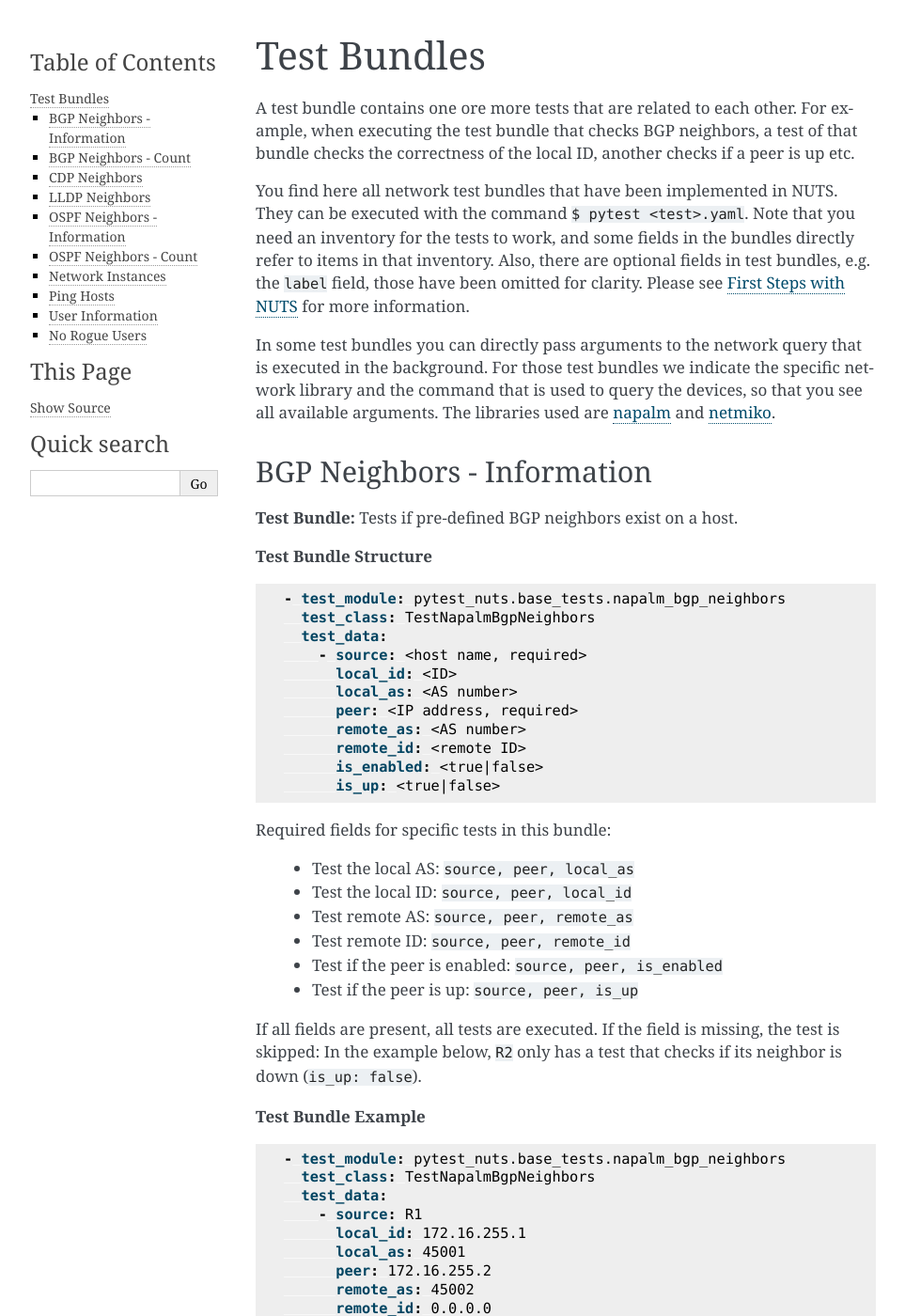
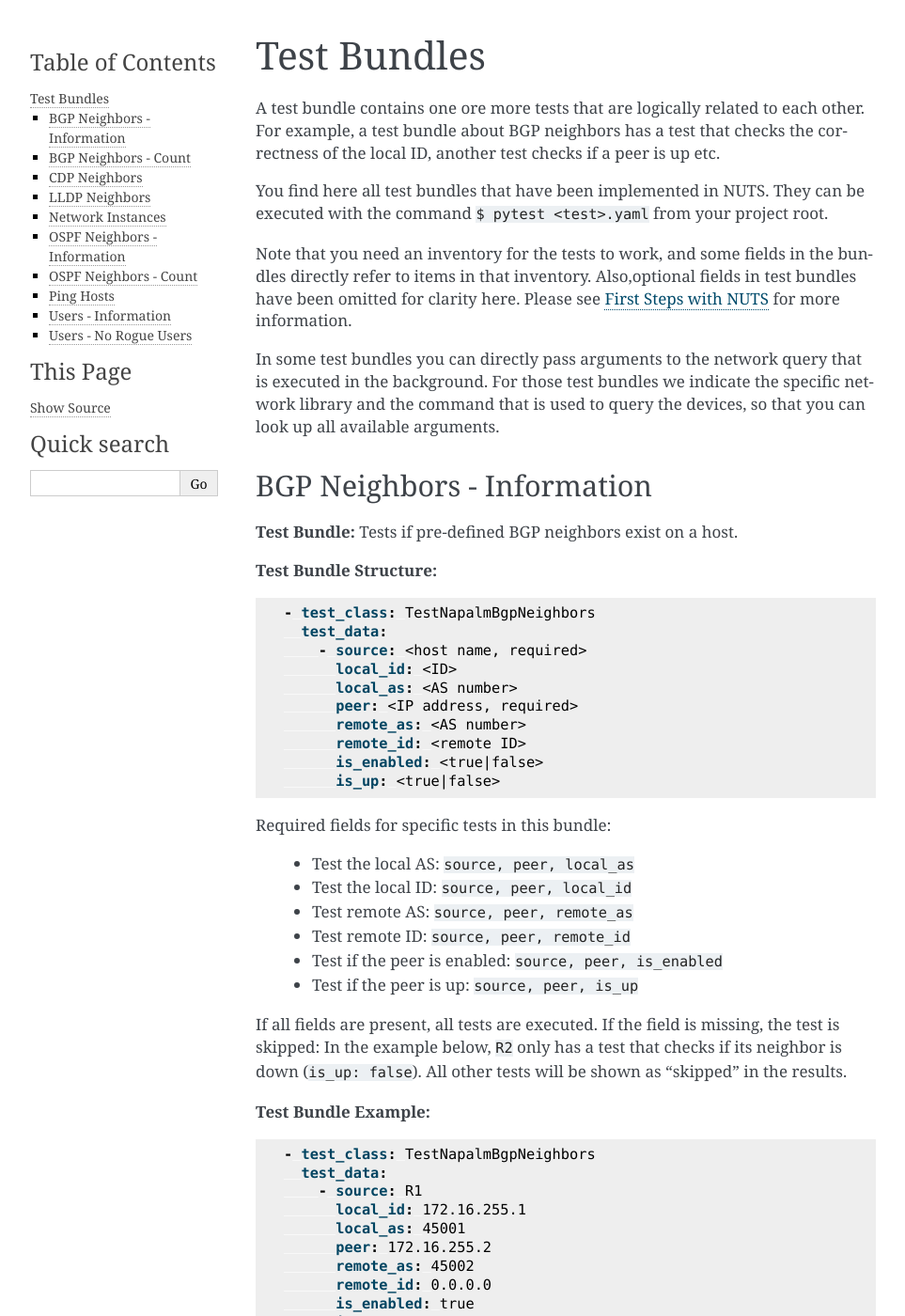
Before and after one commit to network-unit-testing-system/nuts, a Sphinx documentation site: the page built from docs/source/testbundles/alltestbundles.rst, in a window 1280 px wide and 1400 px high. Shown: the whole window at 94% size, without its empty margins (148-1111 px from the left). Built offline with Sphinx 7.4.7, drawn with Linux system fonts in a browser that asks for light colours; some of the changed text lies outside the part shown.

Commit message:
finish installation, first steps, testbundles of documentation

```diff
--- a/docs/source/installation/index.rst
+++ b/docs/source/installation/index.rst
@@ -8,11 +8,11 @@
 
 .. todo::
 
-    Use public repository to access code
+    Use public repository to access code and retest the installation instructions.
 
 .. code:: shell
 
-   git clone ssh://git@bitbucket.ins.local:7999/ntw/nettowel-nuts.git
+   git clone <public repository>
 
    cd nettowel-nuts
 
--- a/docs/source/testbundles/alltestbundles.rst
+++ b/docs/source/testbundles/alltestbundles.rst
@@ -1,23 +1,24 @@
 Test Bundles
 ============
 
-A test bundle contains one ore more tests that are related to each other. For example, when executing the test bundle that checks BGP neighbors, a test of that bundle checks the correctness of the local ID, another checks if a peer is up etc.
+A test bundle contains one ore more tests that are logically related to each other. For example, a test bundle about BGP neighbors has a test that checks the correctness of the local ID, another test checks if a peer is up etc.
 
-You find here all network test bundles that have been implemented in NUTS. They can be executed with the command ``$ pytest <test>.yaml``. Note that you need an inventory for the tests to work, and some fields in the bundles directly refer to items in that inventory. Also, there are optional fields in test bundles, e.g. the ``label`` field, those have been omitted for clarity. Please see :doc:`First Steps with NUTS <../tutorial/firststeps>` for more information.
+You find here all test bundles that have been implemented in NUTS. They can be executed with the command ``$ pytest <test>.yaml`` from your project root.
 
-In some test bundles you can directly pass arguments to the network query that is executed in the background. For those test bundles we indicate the specific network library and the command that is used to query the devices, so that you see all available arguments. The libraries used are `napalm <https://napalm.readthedocs.io/en/latest/>`__ and `netmiko <https://ktbyers.github.io/netmiko/>`__.
+Note that you need an inventory for the tests to work, and some fields in the bundles directly refer to items in that inventory. Also,optional fields in test bundles have been omitted for clarity here. Please see :doc:`First Steps with NUTS <../tutorial/firststeps>` for more information.
+
+In some test bundles you can directly pass arguments to the network query that is executed in the background. For those test bundles we indicate the specific network library and the command that is used to query the devices, so that you can look up all available arguments.
 
 BGP Neighbors - Information
 ---------------------------
 
 **Test Bundle:** Tests if pre-defined BGP neighbors exist on a host.
 
-**Test Bundle Structure**
+**Test Bundle Structure:**
 
 .. code:: yaml
 
-    - test_module: pytest_nuts.base_tests.napalm_bgp_neighbors
-      test_class: TestNapalmBgpNeighbors
+    - test_class: TestNapalmBgpNeighbors
       test_data:
         - source: <host name, required>
           local_id: <ID>
@@ -37,14 +38,13 @@
     * Test if the peer is enabled: ``source, peer, is_enabled``
     * Test if the peer is up: ``source, peer, is_up``
 
-If all fields are present, all tests are executed. If the field is missing, the test is skipped: In the example below, ``R2`` only has a test that checks if its neighbor is down (``is_up: false``).
+If all fields are present, all tests are executed. If the field is missing, the test is skipped: In the example below, ``R2`` only has a test that checks if its neighbor is down (``is_up: false``). All other tests will be shown as "skipped" in the results.
 
-**Test Bundle Example**
+**Test Bundle Example:**
 
 .. code:: yaml
 
-    - test_module: pytest_nuts.base_tests.napalm_bgp_neighbors
-      test_class: TestNapalmBgpNeighbors
+    - test_class: TestNapalmBgpNeighbors
       test_data:
         - source: R1
           local_id: 172.16.255.1
@@ -64,25 +64,21 @@
 
 **Test Bundle:** Tests the amount of BGP neighbors a host should have.
 
-**Library used:** `Napalm <https://github.com/napalm-automation/napalm>`__.
-
-**Test Bundle Structure**
+**Test Bundle Structure:**
 
 .. code:: yaml
 
-    - test_module: pytest_nuts.base_tests.napalm_bgp_neighbors
-      test_class: TestNapalmBgpNeighborsCount
+    - test_class: TestNapalmBgpNeighborsCount
       test_data:
         - source: <host name, required>
           neighbor_count: <number of neighbors, required>
 
 
-**Test Bundle Example**
+**Test Bundle Example:**
 
 .. code:: yaml
 
-    - test_module: pytest_nuts.base_tests.napalm_bgp_neighbors
-      test_class: TestNapalmBgpNeighborsCount
+    - test_class: TestNapalmBgpNeighborsCount
       test_data:
         - source: R1
           neighbor_count: 2
@@ -95,12 +91,11 @@
 
 **Test Bundle:** Tests if pre-defined CDP neighbors exist on a host.
 
-**Test Bundle Structure**
+**Test Bundle Structure:**
 
 .. code:: yaml
 
-    - test_module: pytest_nuts.base_tests.netmiko_cdp_neighbors
-      test_class: TestNetmikoCdpNeighbors
+    - test_class: TestNetmikoCdpNeighbors
       test_data:
         - source: <host name, required>
           local_port: <name of the local interface>
@@ -111,16 +106,15 @@
 Required fields for specific tests in this bundle:
 
     * Test destination host: ``source, destination_host``
-    * Test local port: `` source, destination_host, local_port``
+    * Test local port: ``source, destination_host, local_port``
     * Test remote port: ``destination_host, remote_port``
-    * Test management IP: ``source, destination_host, management_i``
+    * Test management IP: ``source, destination_host, management_ip``
 
-**Test Bundle Example**
+**Test Bundle Example:**
 
 .. code:: yaml
 
-    - test_module: pytest_nuts.base_tests.netmiko_cdp_neighbors
-      test_class: TestNetmikoCdpNeighbors
+    - test_class: TestNetmikoCdpNeighbors
       test_data:
         - source: R1
           local_port: GigabitEthernet3
@@ -134,12 +128,11 @@
 
 **Test Bundle:** Tests if pre-defined LLDP neighbors exist on a host.
 
-**Test Bundle Structure**
+**Test Bundle Structure:**
 
 .. code:: yaml
 
-    - test_module: pytest_nuts.base_tests.napalm_lldp_neighbors
-      test_class: TestNapalmLldpNeighbors
+    - test_class: TestNapalmLldpNeighbors
       test_data:
         - source: <host name, required>
           local_port: <name of the local interface, required>
@@ -151,12 +144,11 @@
     * Test remote host: ``local_port, remote_host``
     * Test remote port: ``local_port, remote_port``
 
-**Test Bundle Example**
+**Test Bundle Example:**
 
 .. code:: yaml
 
-    - test_module: pytest_nuts.base_tests.napalm_lldp_neighbors
-      test_class: TestNapalmLldpNeighbors
+    - test_class: TestNapalmLldpNeighbors
       test_data:
         - source: R1
           local_port: GigabitEthernet3
@@ -164,41 +156,76 @@
           remote_port: GigabitEthernet2
 
 
+Network Instances
+-----------------
+
+**Test Bundle:**  Tests if pre-defined network instances (VRFs) exist.
+
+**Test Bundle Structure:**
+
+.. code:: yaml
+
+    - test_class: TestNapalmNetworkInstances
+      test_data:
+        - source: <host name, required>
+          network_instance: <VRF name, required>
+          interfaces:
+            - <interface name>
+          route_distinguisher: "<number>:<number>"
+
+Required fields for specific tests in this bundle:
+
+    * Test interfaces that belong to a VRF: ``source, network_instance, interfaces``
+    * Test route-distinguisher: ``source, network_instance, route_distinguisher``
+
+
+**Test Bundle Example:**
+
+.. code:: yaml
+
+    - test_class: TestNapalmNetworkInstances
+      test_data:
+        - source: R1
+          network_instance: test1
+          interfaces:
+            - GigabitEthernet2
+            - GigabitEthernet3
+            - Loopback0
+          route_distinguisher: "1:1"
+
 OSPF Neighbors - Information
 ----------------------------
 
 **Test Bundle:** Tests if pre-defined OSPF neighbors exist on a host.
 
-**Test Bundle Structure**
+**Test Bundle Structure:**
 
 .. code:: yaml
 
-    - test_module: pytest_nuts.base_tests.netmiko_ospf_neighbors
-      test_class: TestNetmikoOspfNeighbors
+    - test_class: TestNetmikoOspfNeighbors
       test_data:
         - source: <host name, required>
-          local_port: <name of the local interface, required>
+          local_port: <name of the local interface>
           neighbor_id: <ID>
           state: <FULL/BDR|FULL/DR>
           neighbor_address: <IP address>
 
 Required fields for specific tests in this bundle:
 
+    * Test local port: ``source, local_port, neighbor_id``
     * Test neighbor ID: ``source, neighbor_id``
-    * Test local port: ``source, local_port, neighbor_id``
+    * Test state: ``source, neighbor_id, state``
     * Test neighbor address: ``source, neighbor_id, neighbor_address``
-    * Test state: ``source, neighbor_id, state``
 
 
-**Test Bundle Example**
+**Test Bundle Example:**
 
 .. code:: yaml
 
-    - test_module: pytest_nuts.base_tests.netmiko_ospf_neighbors
-      test_class: TestNetmikoOspfNeighbors
+    - test_class: TestNetmikoOspfNeighbors
       test_data:
-        - source: GigabitEthernet2
-          local_port: 172.16.255.3
+        - source: R1
+          local_port: GigabitEthernet2
           neighbor_id: 172.16.255.4
           state: FULL/BDR
           neighbor_address: 172.16.14.4
@@ -209,68 +236,87 @@
 
 **Test Bundle:** Tests the amount of OSPF neighbors a host should have.
 
-**Test Bundle Structure**
+**Test Bundle Structure:**
 
 .. code:: yaml
 
-    - test_module: pytest_nuts.base_tests.netmiko_ospf_neighbors
-      test_class: TestNetmikoOspfNeighborsCount
+    - test_class: TestNetmikoOspfNeighborsCount
       test_data:
         - source: <host name, required>
           neighbor_count: <number of neighbors, required>
 
-**Test Bundle Example**
+**Test Bundle Example:**
 
 .. code:: yaml
 
-    - test_module: pytest_nuts.base_tests.netmiko_ospf_neighbors
-      test_class: TestNetmikoOspfNeighbors
+    - test_class: TestNetmikoOspfNeighbors
       test_data:
         - source: R1
           neighbor_count: 3
 
 
-Network Instances
------------------
-
-**Test Bundle:**
-
-**Test Bundle Structure**
-
-Required fields for specific tests in this bundle:
-
-    * Test : ``something``
-
-
-**Test Bundle Example**
-
 Ping Hosts
 ----------
 
-**Test Bundle:**
+**Test Bundle:** Tests if a host can ping another.
 
-**Test Bundle Structure**
+**Test Bundle Structure:**
 
-Required fields for specific tests in this bundle:
+.. code:: yaml
 
-    * Test : ``something``
+    - test_class: TestNapalmPing
+      test_execution:
+        ttl: <number, optional>
+        timeout: <number, optional>
+        size: <number, optional>
+        count: <number, optional>
+        vrf: <string, optional>
+      test_data:
+        - source: <host name, required>
+          destination: <IP Address>
+          expected: <SUCCESS|FAIL|FLAPPING>
+          max_drop: <number>
+
+There is only one test in this bundle, i.e. ping another host. All fields are therefore required: ``source, destination, expected, max_drop``.
+
+``max_drop``:  Defines how many ping attemps are allowed to fail to still be counted as ``SUCCESS``.
+``FAIL`` means that ``max_drop`` equals the number of attempted pings. Consequentially, ``FAIL`` is ``max_drop == count``. ``FLAPPING`` is everything else in-between.
+
+``test_execution``: These fields directly control how the ping is executed. Their values are passed on to nornir, which executes the actual network requests in the background. `Nornir uses napalm's ping <https://github.com/nornir-automation/nornir_napalm/blob/master/nornir_napalm/plugins/tasks/napalm_ping.py>`__, which supports the following fields:
+
+    * ``ttl``: Max number of hops, optional.
+    * ``timeout``: Max seconds to wait after sending final packet, optional.
+    * ``size``: Size of request in bytes.
+    * ``count``: Number of ping request to send. ``count == max_drop`` implies ``FAIL``.
+    * ``vrf``: Name of VRF.
 
 
-**Test Bundle Example**
+**Test Bundle Example:**
+
+.. code:: yaml
+
+    - test_class: TestNapalmPing
+      test_execution:
+        count: 5
+        ttl: 10
+      test_data:
+        - source: R1
+          destination: 172.16.23.3
+          expected: SUCCESS
+          max_drop: 1
 
 
-User Information
-----------------
+Users - Information
+-------------------
 
 
 **Test Bundle:** Tests the if pre-defined users exist on a device.
 
-**Test Bundle Structure**
+**Test Bundle Structure:**
 
 .. code:: yaml
 
-    - test_module: pytest_nuts.base_tests.napalm_get_users
-      test_class: TestNapalmUsers
+    - test_class: TestNapalmUsers
       test_data:
         - host: <host name, required>
           username: <name>
@@ -283,40 +329,37 @@
     * Test password: ``host, username, password``
     * Test privilege level: ``host, username, level``
 
-**Test Bundle Example**
+**Test Bundle Example:**
 
 .. code:: yaml
 
-    - test_module: pytest_nuts.base_tests.napalm_get_users
-      test_class: TestNapalmUsers
+    - test_class: TestNapalmUsers
       test_data:
         - host: R1
           username: arya
           password: stark
           level: 15
 
-No Rogue Users
---------------
+Users - No Rogue Users
+----------------------
 
-**Test Bundle:** Tests if only pre-defined users exist on a device, i.e. there are no rogue users.
+**Test Bundle:** Tests if only pre-defined users exist on a device, i.e. that there are no rogue users.
 
-**Test Bundle Structure**
+**Test Bundle Structure:**
 
 .. code:: yaml
 
-    - test_module: pytest_nuts.base_tests.napalm_get_users
-      test_class: TestNapalmOnlyDefinedUsersExist
+    - test_class: TestNapalmOnlyDefinedUsersExist
       test_data:
         - host: <host name, required>
           usernames: <list of usernames, required>
             - <username>
 
-**Test Bundle Example**
+**Test Bundle Example:**
 
 .. code:: yaml
 
-    - test_module: pytest_nuts.base_tests.napalm_get_users
-      test_class: TestNapalmOnlyDefinedUsersExist
+    - test_class: TestNapalmOnlyDefinedUsersExist
       test_data:
         - host: R1
           usernames:
```
Also changed, not shown: docs/source/index.rst (+10 -12 lines), docs/source/tutorial/firststeps.rst (+26 -28 lines).
